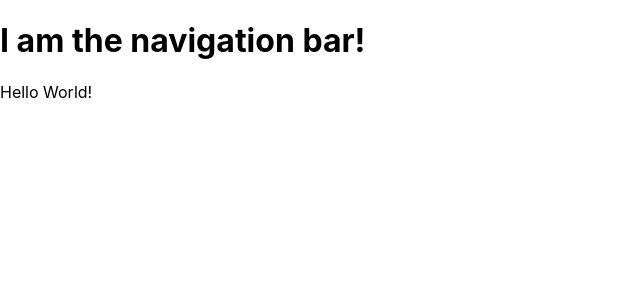
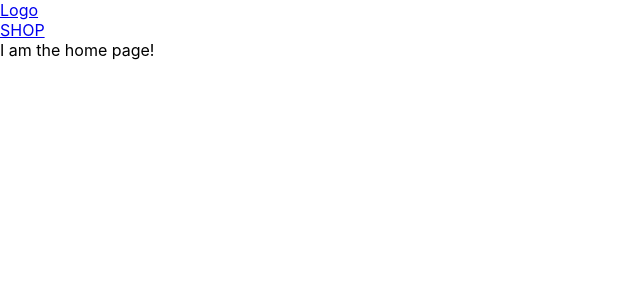
Before and after one commit to jramos5883/hempire-626, a React (Create React App) app in the folder hempire-626/: page / in a window 1280 px wide. Shown: the top 300 px of the page, without its empty margins (0-640 px from the left). Built offline with nearby package versions, Linux system fonts and the light colour scheme.

Commit message:
Working on nav bar, about to style and put logo on nav.

```diff
--- a/hempire-626/src/App.js
+++ b/hempire-626/src/App.js
@@ -1,17 +1,7 @@
-import { Routes, Route, Outlet } from "react-router-dom";
+import { Routes, Route } from "react-router-dom";
 
+import Navigation from "./routes/Navigation/Navigation.component";
 import Home from "./routes/home/home.component";
-
-const Navigation = () => {
-  return (
-    <div>
-      <div>
-        <h1>I am the navigation bar!</h1>
-      </div>
-      <Outlet />
-    </div>
-  );
-};
 
 const Shop = () => {
   return (
--- /dev/null
+++ b/hempire-626/src/routes/Navigation/Navigation.component.jsx
@@ -0,0 +1,22 @@
+import { Fragment } from "react";
+import { Outlet, Link } from "react-router-dom";
+
+const Navigation = () => {
+  return (
+    <Fragment>
+      <div className="navigation">
+        <Link className="logo-contianer" to="/">
+          <div>Logo</div>
+        </Link>
+        <div className="nav-links-container">
+          <Link className="nav-link" to="/shop">
+            SHOP
+          </Link>
+        </div>
+      </div>
+      <Outlet />
+    </Fragment>
+  );
+};
+
+export default Navigation;
--- a/hempire-626/src/routes/home/home.component.jsx
+++ b/hempire-626/src/routes/home/home.component.jsx
@@ -1,6 +1,5 @@
-
 const Home = () => {
-  return <div>Hello World!</div>;
+  return <div>I am the home page!</div>;
 };
 
 export default Home;
```
Also changed, not shown: hempire-626/src/routes/Navigation/Navigation.styles.scss (added), hempire-626/src/routes/home/home.styles.scss (added).
